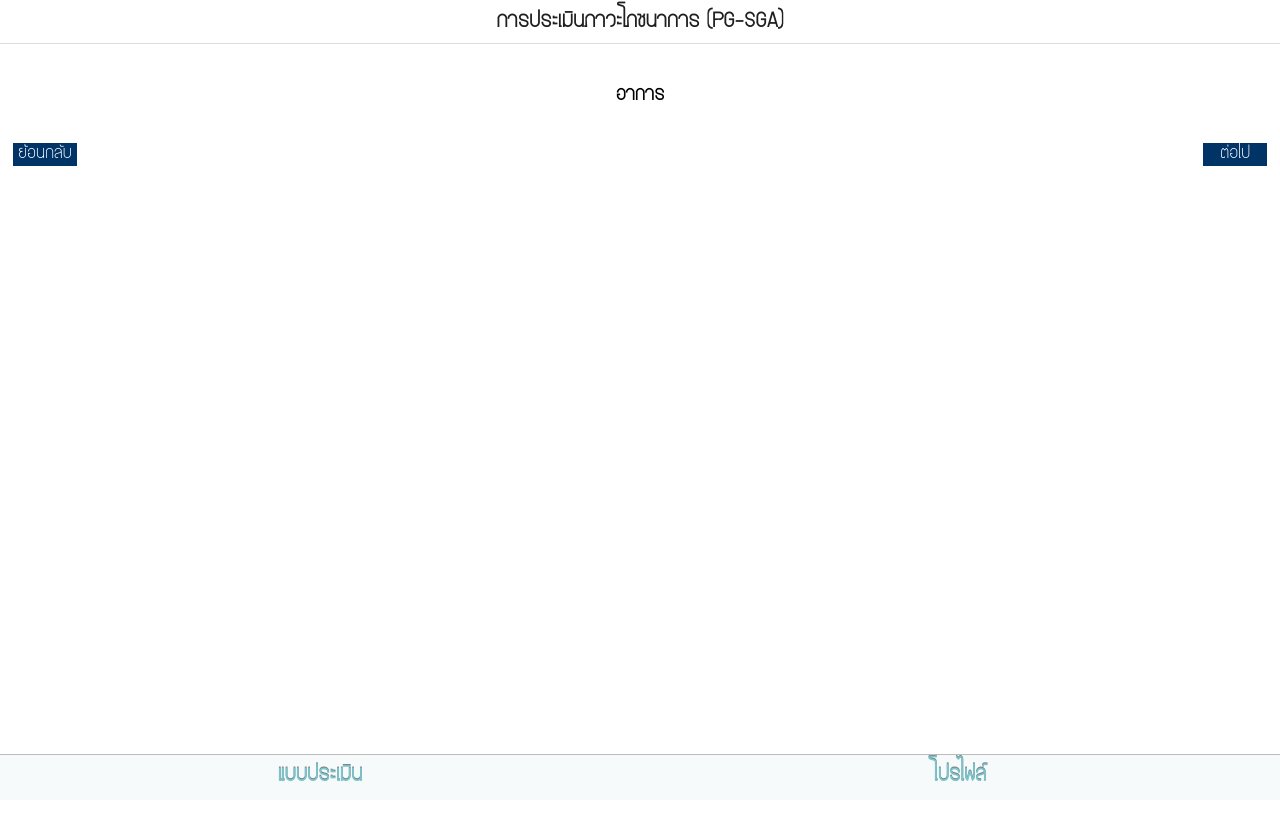
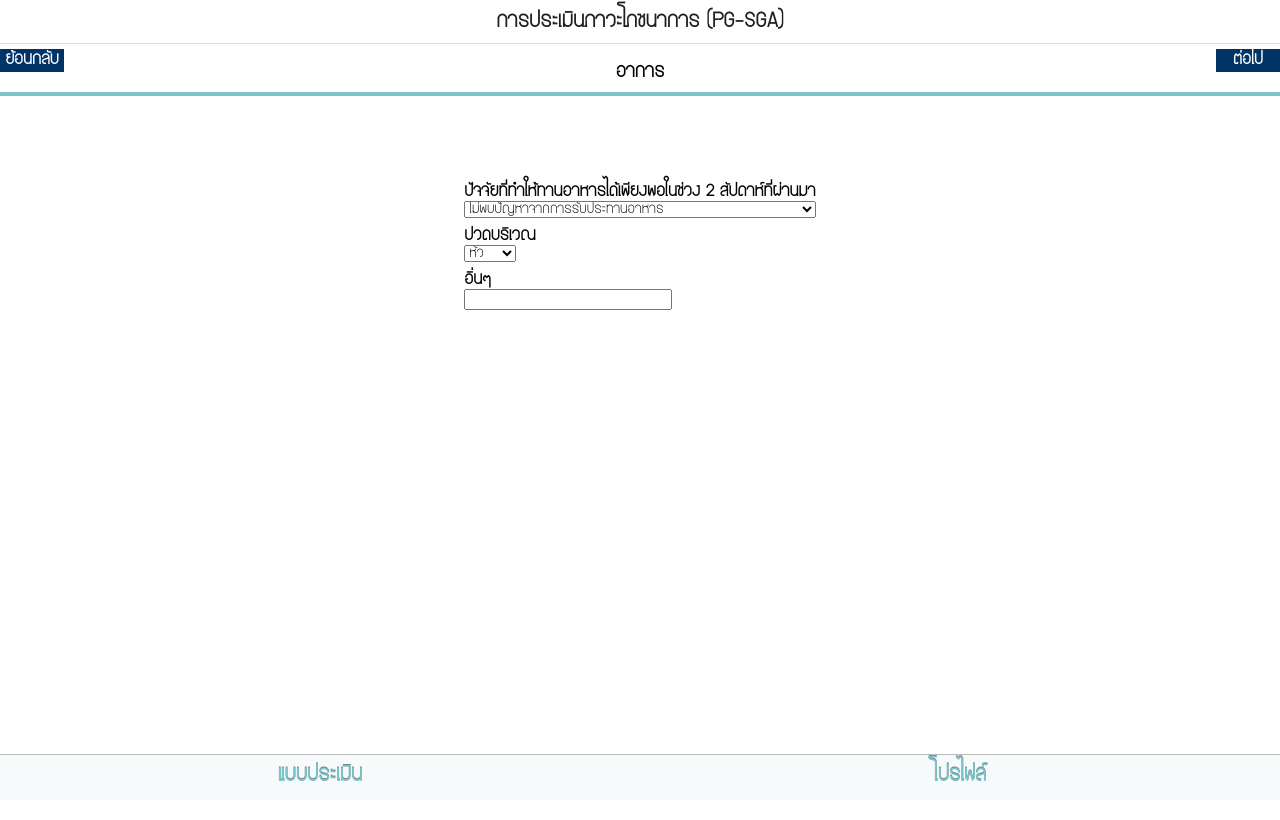
Before and after one commit to beepueng/appHos, a plain HTML site: page form3.html in a window 1280 px wide. Drawn offline with Linux system fonts and the light colour scheme; files whose address does not match are found by name.

Commit message:
แก้4

```diff
--- a/form3.html
+++ b/form3.html
@@ -19,7 +19,7 @@
                 <div class="navigation-bar__center navigation-bar__title" style="font-weight:bold; font-size:20px;">การประเมินภาวะโภชนาการ (PG-SGA)</div>
     </div>
 
-    <div class="header">
+    <div class="subject">
         <h5>อาการ</h5>
         <ul id="navigation">
         <li class="left"><a href="form2.html">ย้อนกลับ</a></li>
@@ -27,36 +27,54 @@
         </ul>
     </div>
 
-    <!--<div class="sectionForm">
+    <div class="sectionForm">
         <table align="center">
         <td>
 
         <form id="formLayout">
         ปัจจัยที่ทำให้ทานอาหารได้เพียงพอในช่วง 2 สัปดาห์ที่ผ่านมา
         <br>
-         <select name="gender">
+         <select id="dropdown" name="gender">
             <option value="male">ไม่พบปัญหาจากการรับประทานอาหาร</option>
+             <option value="male">คลื่นไส้</option>
+             <option value="male">ท้องผูก</option>
+             <option value="male">ริมฝีปากแห้ง</option>
+             <option value="male">กลิ่นอาหารรบกวน</option>
+             <option value="male">รู้สึกอิ่มเร็วกว่าปกติ</option>
+             <option value="male">การรับรสที่ผิดปกติหรือไม่รู้รสชาติ</option>
+             <option value="male">แผลที่ปาก</option>
+             <option value="male">ปัญหาเกี่ยวกับการกลืน</option>
+             <option value="male">ไม่รู้สึกหิว</option>
+             <option value="male">อาเจียน</option>
+             <option value="male">ท้องเสีย</option>
          </select>
         </form>
 
         <form id="formLayout">
-            <label>ปวดบริเวณ</label>
+        ปวดบริเวณ<br>
              <select name="gender">
-                <option value="male">แขน</option>
+                <option value="male">หัว</option>
+                 <option value="male">คอ</option>
+                 <option value="male">ไหล่</option>
+                 <option value="male">แขน</option>
+                 <option value="male">สะโพก</option>
+                 <option value="male">ขา</option>
              </select>
         <br>
-        <br>
-            <label>อิ่นๆ</label>
-            <input type="text" name="1month">
+        </form>
+
+        <form id="formLayout">
+        อิ่นๆ<br>
+            <input type="text" name="etc">
         </form>
         </td>
         </table>
-    </div>-->
+    </div>
 
     <footer>
     <ul id="tab-bar">
         <li>
-            <a href="welcomePage.html">แบบประเมิน</a>
+            <a href="startform.html">แบบประเมิน</a>
         </li>
 
         <li>
--- a/style.css
+++ b/style.css
@@ -77,7 +77,7 @@ body {
 }
 
 .sectionLogin input {
-  margin: 1%;
+  margin: 5%;
 }
 
 .sectionForm {
@@ -88,18 +88,21 @@ body {
     clear: both;
     text-align: left;
     padding: 5%;
-    border-top: #E9EAED 10px solid;
 }
 
 #formLayout
 {
-   padding: 10px;
+    padding: 5px;
+    font-weight: bold;
 
 }
 select{
     font-family: WDB_Bangna;
 }
-
+#dropdown{
+    width: 100%;
+    height: auto;
+}
 #formLayout label, #formLayout input
 {
    display: block;
@@ -143,12 +146,18 @@ br
    text-align: right;
    padding-right: 20px;
 }
+.subject{
+    margin-top: -10px;
+    text-align: center;
 
+}
 ul#navigation
 {
 list-style-type: none;
 margin: 0;
 padding: .5em 0;
+border-top: #7AC5CD 4px solid;
+margin-top: -20px;
 }
 
 ul#navigation li a
@@ -156,10 +165,12 @@ ul#navigation li a
 display: block;
 width: 4em;
 color: #FFF;
+font-weight: bold;
 background-color: #036;
 padding: .2em 0;
 text-align: center;
 text-decoration: none;
+margin-top: -55px;
 }
 
 ul#navigation li a:hover
```
Also changed, not shown: form1.html (+20 -17 lines), form2.html (+11 -6 lines), form4.html (+5 -8 lines).
